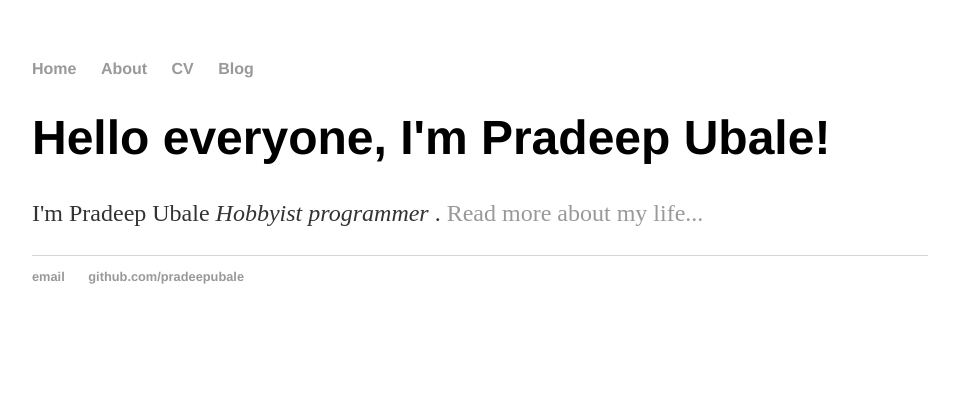
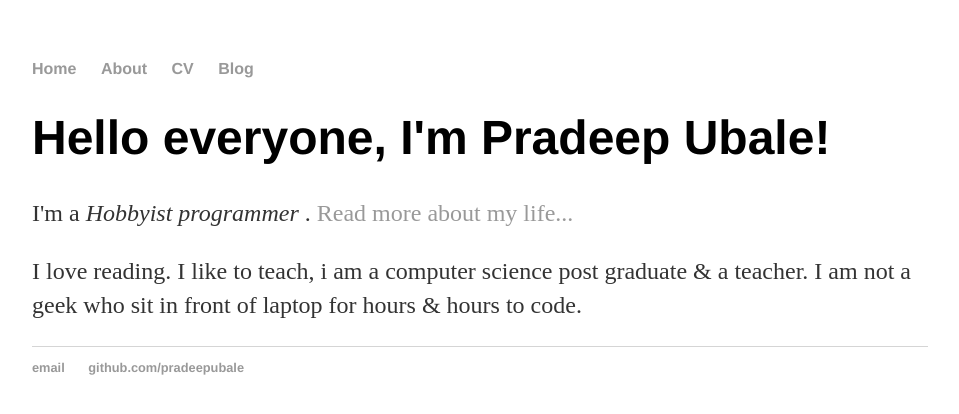
Before and after one commit to pradeepubale/pradeepubale.github.io, a Jekyll site: the page built from index.html, in a window 1280 px wide. Shown: the top 414 px of the page, without its empty margins (160-1119 px from the left). Built offline with Jekyll 4.4.1, drawn with Linux system fonts in a browser that asks for light colours.

Commit message:
Just another update
Adding more info.

```diff
--- a/index.html
+++ b/index.html
@@ -1,8 +1,10 @@
 ---
 layout: default
-title: Home- Pradeep Ubale
+title: Home- Pradeep Ubale Patil.
 ---
 <div class="blurb">
         <h1>Hello everyone, I'm Pradeep Ubale!</h1>
-		<p>I'm Pradeep Ubale <em>Hobbyist programmer</em> . <a href="/about">Read more about my life...</a></p>
+		<p>I'm a <em>Hobbyist programmer</em> . <a href="/about">Read more about my life...</a></p>
+	<p>I love reading. I like to teach, i am a computer science post graduate &amp  a teacher.
+	I am not a geek who sit in front of laptop for hours &amp hours to code.</p>
 </div><!-- /.blurb -->
```
